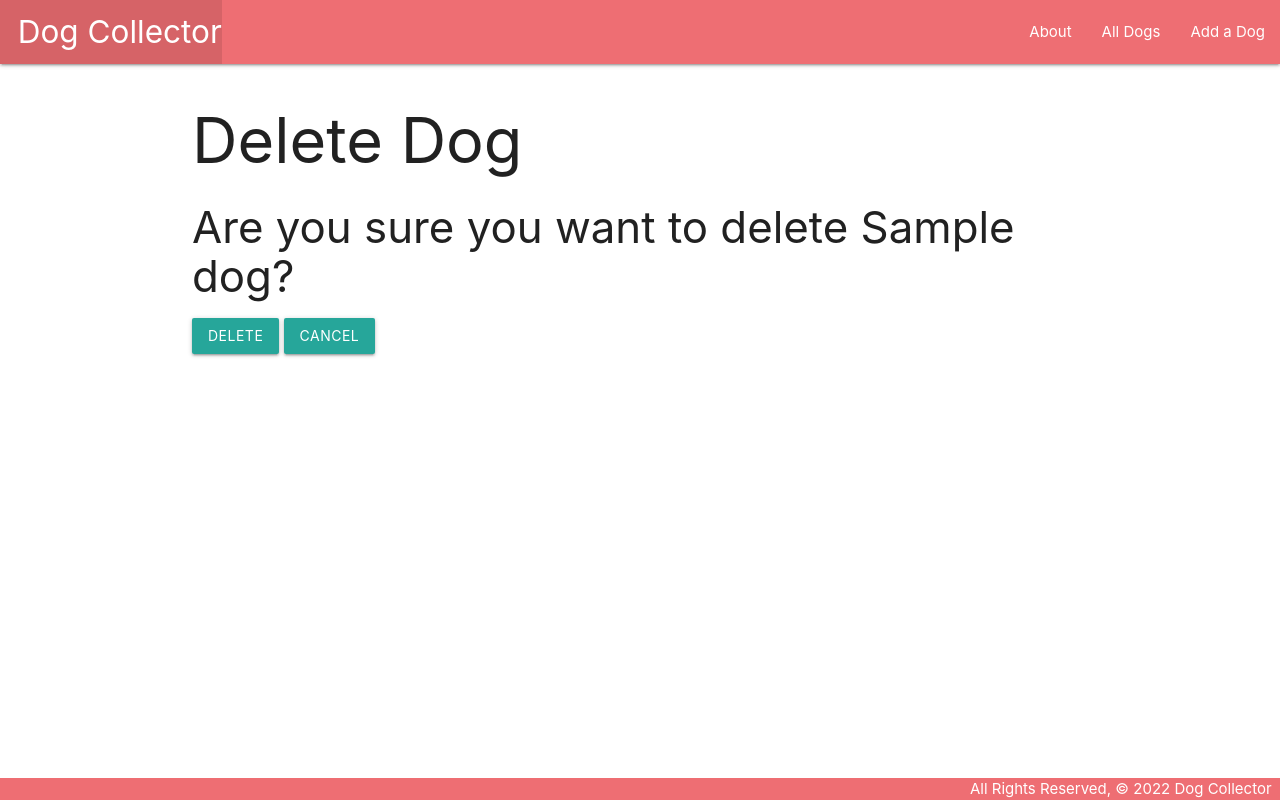
After one commit to rosacf-ga/dogcollector, a Django app: template main_app/templates/main_app/dog_confirm_delete.html in a window 1280 px wide. The commit adds this page. Run offline with Django 4.2, Linux system fonts and the light colour scheme; the template is opened without the code that fills it: values that come from a table or form of the project are taken from there, others are empty; tables that the repository leaves empty hold one stand-in row (values such as "Sample post").

Commit message:
Create main_app templates for updating anddeleting dog

```diff
--- a/main_app/templates/base.html
+++ b/main_app/templates/base.html
@@ -17,8 +17,9 @@
           <li><a href="/" class="left brand-logo">&nbsp;&nbsp;Dog Collector</a></li>
         </ul>
         <ul class="right">
-          <li><a href="/about">About</a></li>
-          <li><a href="/dogs">All Dogs</a></li>
+          <li><a href="{% url 'about' %}">About</a></li>
+          <li><a href="{% url 'index' %}">All Dogs</a></li>
+          <li><a href="{% url 'dogs_create' %}">Add a Dog</a></li>
         </ul>
       </div>
     </nav>
--- a/main_app/templates/dogs/detail.html
+++ b/main_app/templates/dogs/detail.html
@@ -14,7 +14,10 @@
       {% endif %}
       <p>Description: {{ dog.description}}</p>
     </div>
-  </div>
+    <div class="card-action">
+    <a href="{% url 'dogs_update' dog.id %}">Edit </a>
+    <a href="{% url 'dogs_delete' dog.id %}">Delete </a>
+    </div>
 </div>
 
 {% endblock %}
--- /dev/null
+++ b/main_app/templates/main_app/dog_confirm_delete.html
@@ -0,0 +1,13 @@
+{% extends 'base.html' %}
+
+
+{% block content %}
+  <h1>Delete Dog</h1>
+  <h3>Are you sure you want to delete {{ object.name }}?</h3>
+  <form action="" method="POST">
+    {% csrf_token %}
+    <input type="submit" value="Delete" class="btn">
+    <button class="btn"><a class="cancel" href="{% url 'detail' object.id%}">Cancel</a></button>
+  </form>
+
+{% endblock  %}
```
Also changed, not shown: main_app/templates/main_app/dog_form.html (added, +20 -0 lines).
